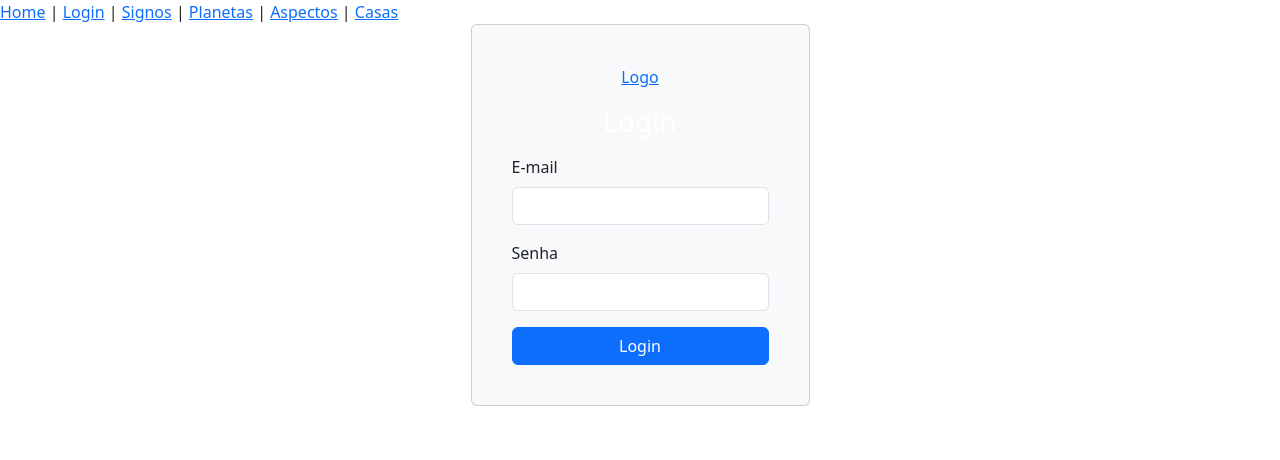
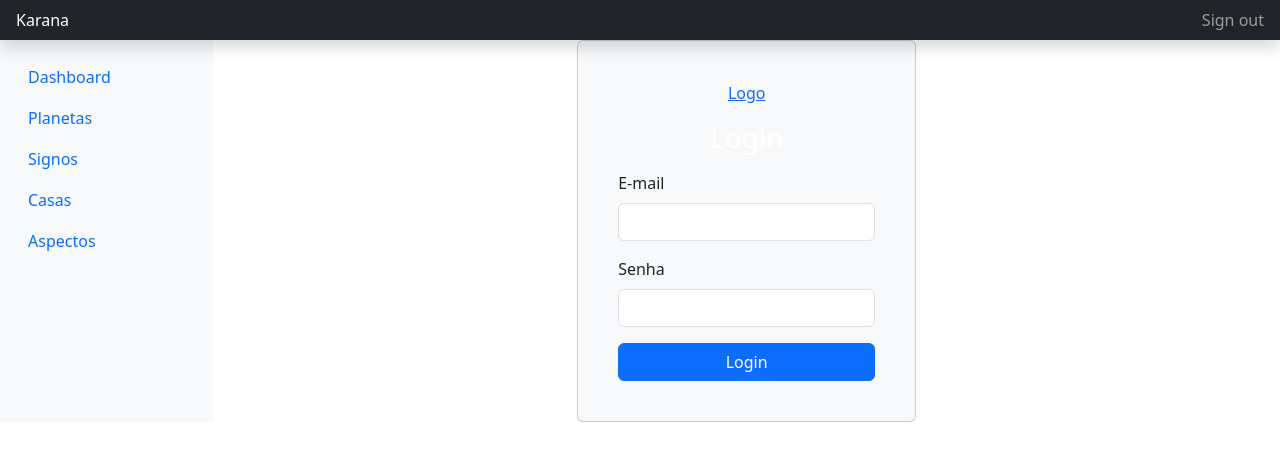
Before and after one commit to rhfactordev/rhfactor-admin, a Vue app: page /login in a window 1280 px wide. Shown: the top 460 px of the page. Built offline with nearby package versions, Linux system fonts and the light colour scheme.

Commit message:
Ajuste de Layout

```diff
--- a/src/App.vue
+++ b/src/App.vue
@@ -1,28 +1,102 @@
 <template>
-  <header>
-    <nav>
-      <router-link to="/">Home</router-link> |
-      <router-link to="/login">Login</router-link> |
-
-      <!-- Adicionar a rotas de autenticação -->
-      <router-link to="/config/sign">Signos</router-link> |
-      <router-link to="/config/planet">Planetas</router-link> |
-      <router-link to="/config/aspect">Aspectos</router-link> |
-      <router-link to="/config/house">Casas</router-link>
-
-    </nav>
+  <header class="navbar navbar-dark sticky-top bg-dark flex-md-nowrap p-0 shadow">
+    <a class="navbar-brand col-md-3 col-lg-2 me-0 px-3 fs-6" href="#">Karana</a>
+    <button class="navbar-toggler position-absolute d-md-none collapsed" type="button" data-bs-toggle="collapse" data-bs-target="#sidebarMenu" aria-controls="sidebarMenu" aria-expanded="false" aria-label="Toggle navigation">
+      <span class="navbar-toggler-icon"></span>
+    </button>
+    <div class="navbar-nav">
+      <div class="nav-item text-nowrap">
+        <a class="nav-link px-3" href="#">Sign out</a>
+      </div>
+    </div>
   </header>
 
-  <router-view/>
+  <div class="container-fluid">
+    <div class="row">
+      <nav id="sidebarMenu" class="col-md-3 col-lg-2 d-md-block bg-light sidebar collapse">
+        <div class="position-sticky pt-3 sidebar-sticky">
+          <ul class="nav flex-column">
+            <li v-for="(menu,i) in menus" :key="i" class="nav-item">
+              <router-link :to="menu.path" class="nav-link active" aria-current="page" href="#">
+                <span data-feather="home" class="align-text-bottom"></span>
+                {{ menu.name }}
+              </router-link>
+            </li>
+          </ul>
 
+        </div>
+      </nav>
+
+      <main class="col-md-9 ms-sm-auto col-lg-10 px-md-4">
+        <router-view />
+      </main>
+    </div>
+  </div>
 </template>
 
+<style>
+.bd-placeholder-img {
+  font-size: 1.125rem;
+  text-anchor: middle;
+  -webkit-user-select: none;
+  -moz-user-select: none;
+  user-select: none;
+}
+
+@media (min-width: 768px) {
+  .bd-placeholder-img-lg {
+    font-size: 3.5rem;
+  }
+}
+
+.b-example-divider {
+  height: 3rem;
+  background-color: rgba(0, 0, 0, .1);
+  border: solid rgba(0, 0, 0, .15);
+  border-width: 1px 0;
+  box-shadow: inset 0 .5em 1.5em rgba(0, 0, 0, .1), inset 0 .125em .5em rgba(0, 0, 0, .15);
+}
+
+.b-example-vr {
+  flex-shrink: 0;
+  width: 1.5rem;
+  height: 100vh;
+}
+
+.bi {
+  vertical-align: -.125em;
+  fill: currentColor;
+}
+
+.nav-scroller {
+  position: relative;
+  z-index: 2;
+  height: 2.75rem;
+  overflow-y: hidden;
+}
+
+.nav-scroller .nav {
+  display: flex;
+  flex-wrap: nowrap;
+  padding-bottom: 1rem;
+  margin-top: -1px;
+  overflow-x: auto;
+  text-align: center;
+  white-space: nowrap;
+  -webkit-overflow-scrolling: touch;
+}
+</style>
+
 <script>
+import { menus } from '@/config'
 
 export default {
   components: {
   },
   setup () {
+    return {
+      menus
+    }
   }
 }
 </script>
--- a/src/config/index.js
+++ b/src/config/index.js
@@ -1,10 +1,37 @@
-
 const LOCAL_STORAGE_KEY = {
   production: 'rhfactor_admin_token_prod',
   development: 'rhfactor_admin_token_dev',
   local: 'rhfactor_admin_token_local'
 }
 
+export const menus = [
+  {
+    name: 'Dashboard',
+    path: '/dashboard',
+    menu: true
+  },
+  {
+    name: 'Planetas',
+    path: '/config/planet',
+    menu: true
+  },
+  {
+    name: 'Signos',
+    path: '/config/sign',
+    menu: true
+  },
+  {
+    name: 'Casas',
+    path: '/config/house',
+    menu: true
+  }, {
+    name: 'Aspectos',
+    path: '/config/aspect',
+    menu: true
+  }
+
+]
+
 export const tokenKey = LOCAL_STORAGE_KEY[process.env.NODE_ENV]
 
 export const defaultPagination = { page: 0, size: 10, sort: null }
```
